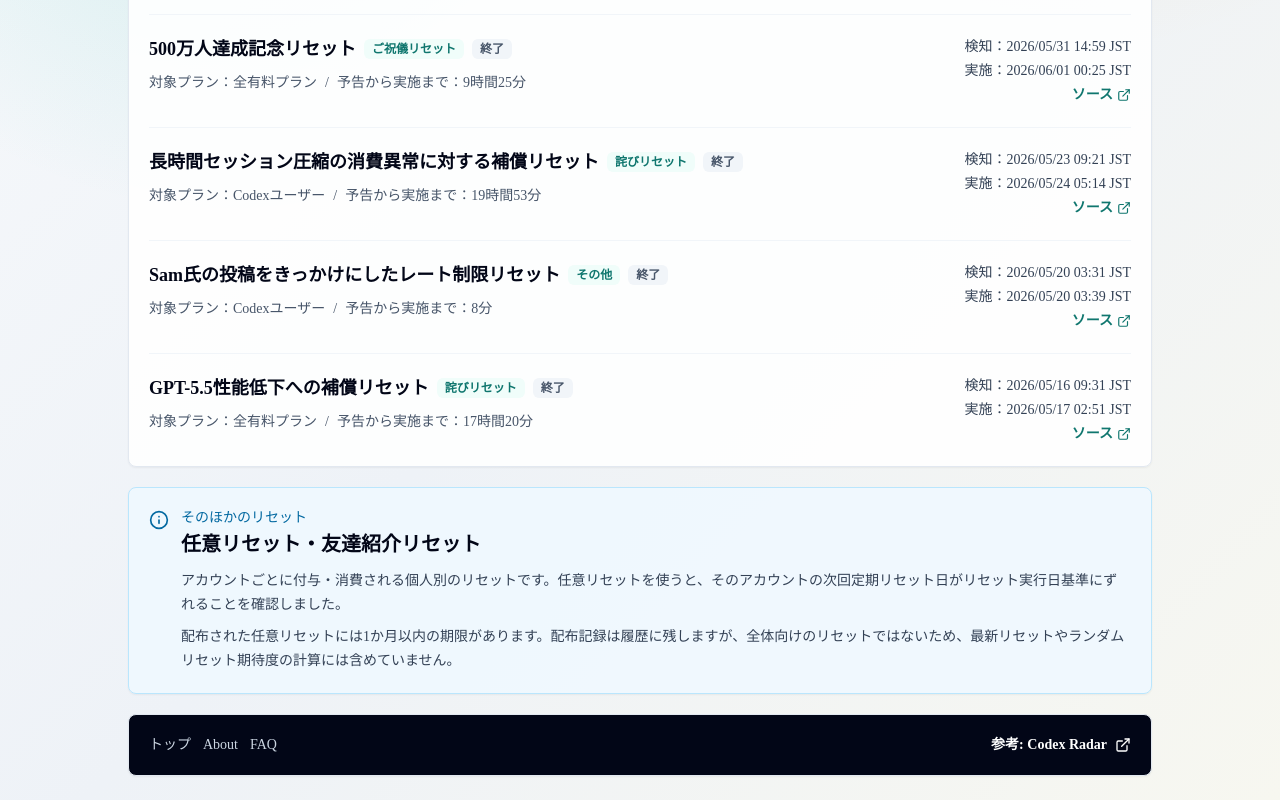
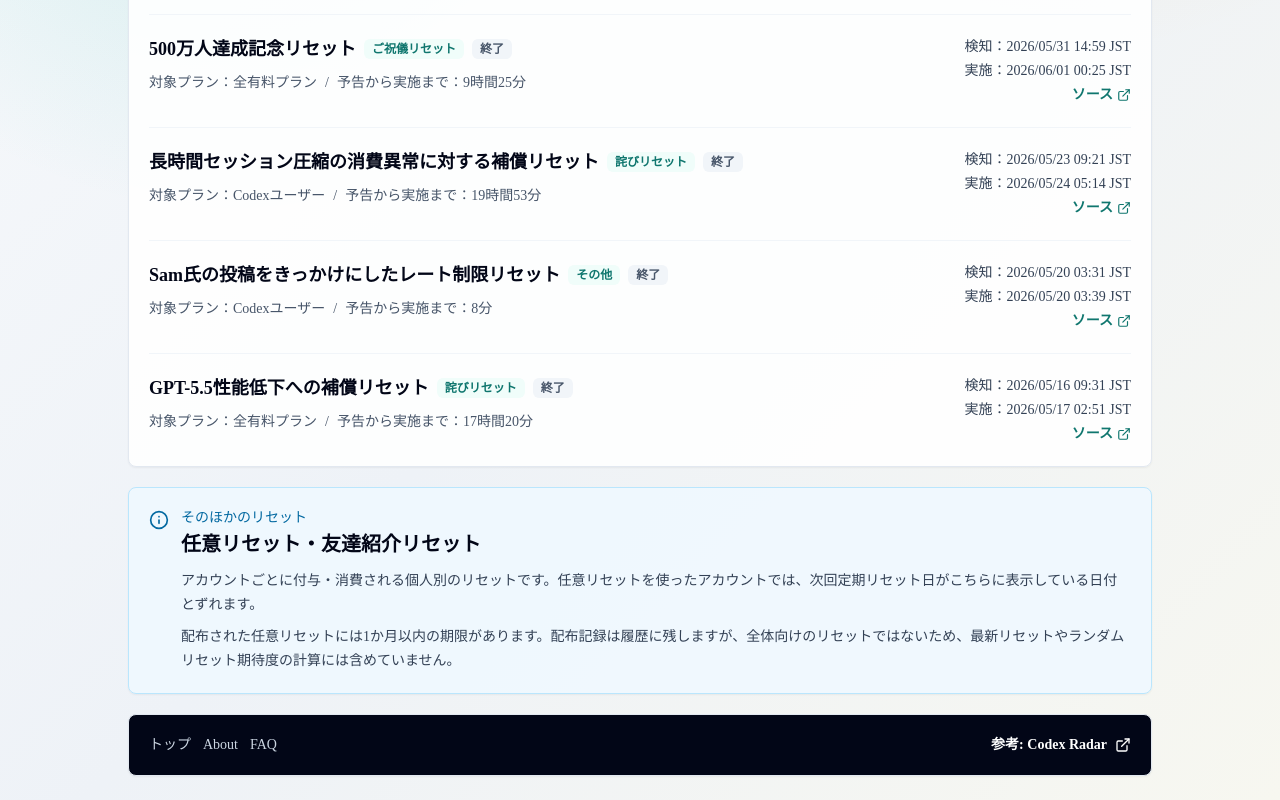
Before and after one commit to gussuri/codex-reset-observatory, a Next.js app: page /history in a window 1280 px wide. Shown: the part 412-1212 px from the top of the page. Built offline with nearby package versions, Linux system fonts and the light colour scheme; no server answers.

Commit message:
Clarify personal reset schedule wording

```diff
--- a/app/faq/page.tsx
+++ b/app/faq/page.tsx
@@ -10,7 +10,7 @@ const faqs = [
   {
     question: "任意リセットを使うとどうなりますか？",
     answer:
-      "任意リセットを使うと、そのアカウントの次回定期リセット日がリセット実行日基準にずれることを確認しました。そのため、サイトに表示している全体向けの次回定期リセット日と、自分のアカウントに表示される日付が違う場合があります。配布された任意リセットは1回分で、期限は1か月以内です。",
+      "任意リセットを使うと、そのアカウントの次回定期リセット日がこちらに表示している日付とずれます。配布された任意リセットは1回分で、期限は1か月以内です。",
   },
   {
     question: "リセットとは何ですか？",
--- a/app/history/page.tsx
+++ b/app/history/page.tsx
@@ -116,7 +116,7 @@ export default async function HistoryPage() {
                 任意リセット・友達紹介リセット
               </h2>
               <p className="mt-3 text-sm leading-6 text-slate-700">
-                アカウントごとに付与・消費される個人別のリセットです。任意リセットを使うと、そのアカウントの次回定期リセット日がリセット実行日基準にずれることを確認しました。
+                アカウントごとに付与・消費される個人別のリセットです。任意リセットを使ったアカウントでは、次回定期リセット日がこちらに表示している日付とずれます。
               </p>
               <p className="mt-2 text-sm leading-6 text-slate-700">
                 配布された任意リセットには1か月以内の期限があります。配布記録は履歴に残しますが、全体向けのリセットではないため、最新リセットやランダムリセット期待度の計算には含めていません。
--- a/components/RadarDashboard.tsx
+++ b/components/RadarDashboard.tsx
@@ -241,7 +241,7 @@ export function RadarDashboard({
                 </div>
               </dl>
               <p className="mt-3 text-sm leading-6 text-teal-900">
-                任意リセットを使ったアカウントでは、次回定期リセット日がリセット実行日基準にずれる場合があります。
+                任意リセットを使ったアカウントでは、次回定期リセット日がこちらに表示している日付とずれます。
               </p>
             </>
           ) : null}
```
